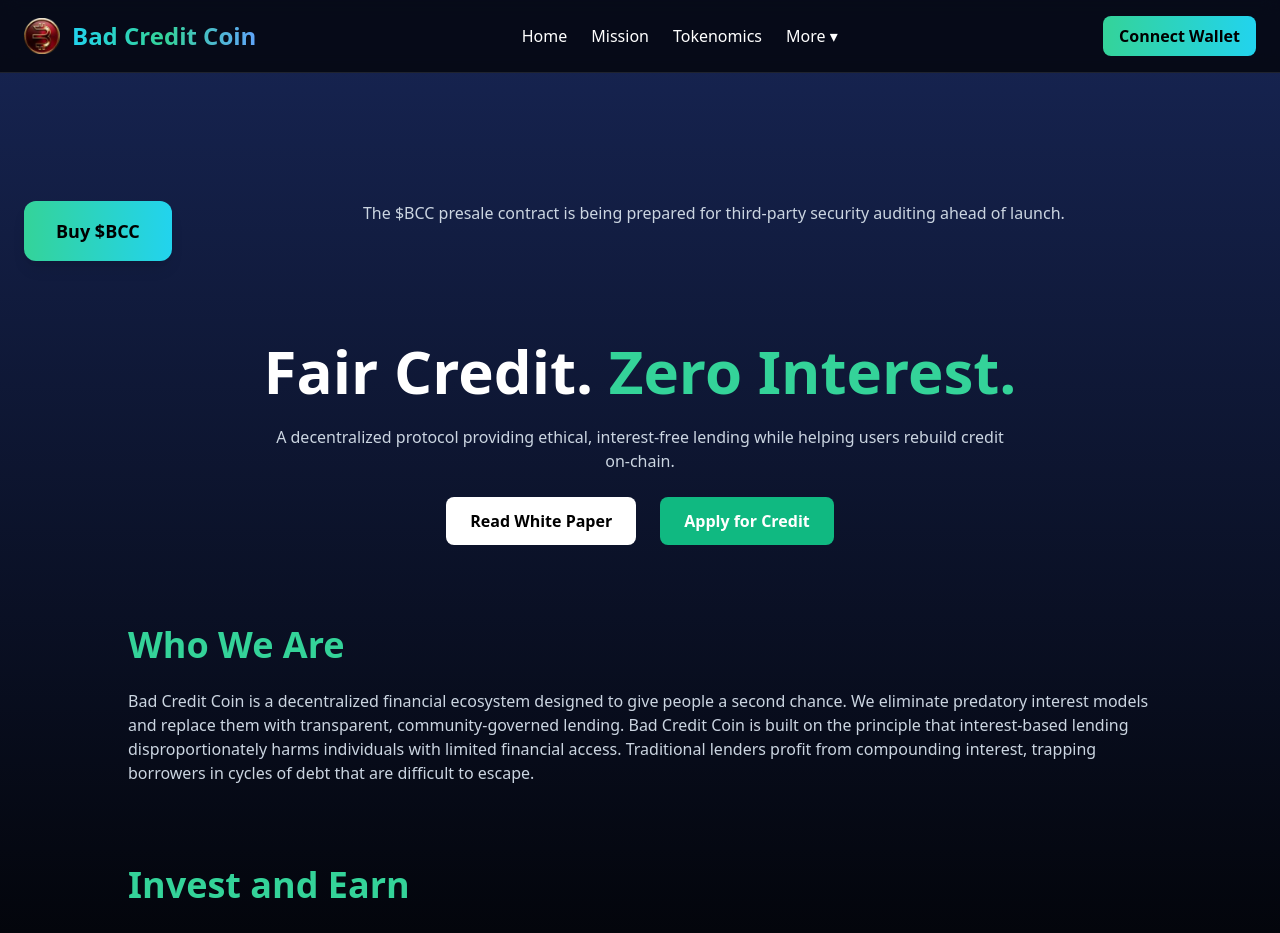
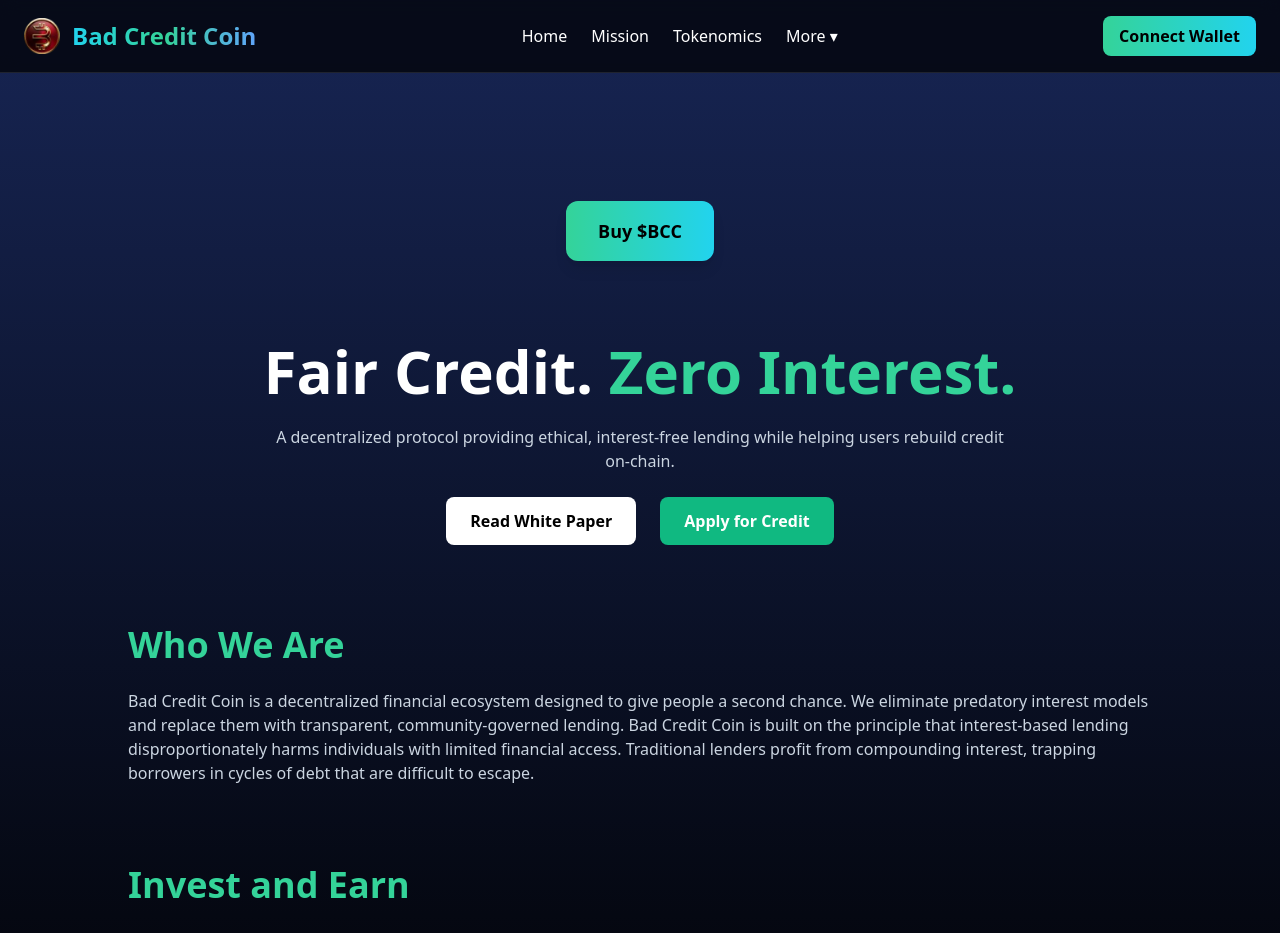
Before and after one commit to jahangirchoudhry1978-star/bad-credit-coin, a React (Vite) app: page / in a window 1280 px wide. Shown: the top 933 px of the page. Built offline with nearby package versions, Linux system fonts and the light colour scheme.

Commit message:
Update App.tsx page and Home page

```diff
--- a/src/App.tsx
+++ b/src/App.tsx
@@ -305,9 +305,6 @@ useEffect(() => {
   >
     Buy $BCC
   </button>
-              <p className="text-slate-300 max-w-3xl mx-auto">
-               The $BCC presale contract is being prepared for third-party security auditing ahead of launch.
-              </p>
 </div>
       {/* HERO */}
             <section className="text-center space-y-6">
@@ -340,6 +337,14 @@ useEffect(() => {
              Bad Credit Coin is a decentralized financial ecosystem designed to give people a second chance. We eliminate predatory interest models and replace them with transparent, community‑governed lending.
              Bad Credit Coin is built on the principle that interest-based lending disproportionately harms individuals with limited financial access.
              Traditional lenders profit from compounding interest, trapping borrowers in cycles of debt that are difficult to escape.
+              </p>
+            </section>
+
+             {/* Presale Smart Contract */}
+            <section className="space-y-6 max-w-5xl mx-auto">
+              <h2 className="text-4xl font-bold text-emerald-400">Invest and Earn</h2>
+              <p className="text-slate-300">
+             The $BCC presale smart contract is being prepared for thirs-party security auditing ahead of launch.
               </p>
             </section>
 
```
